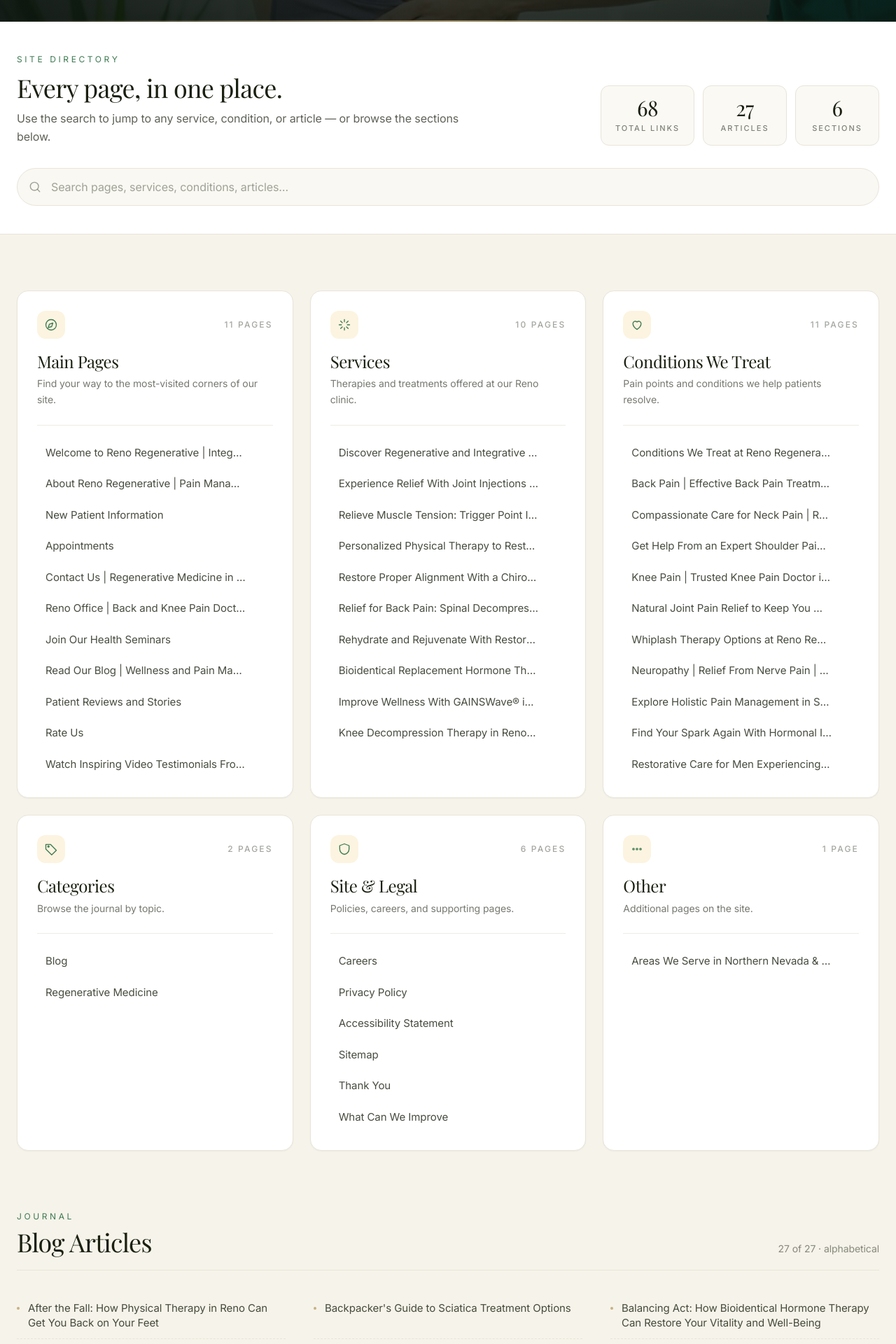
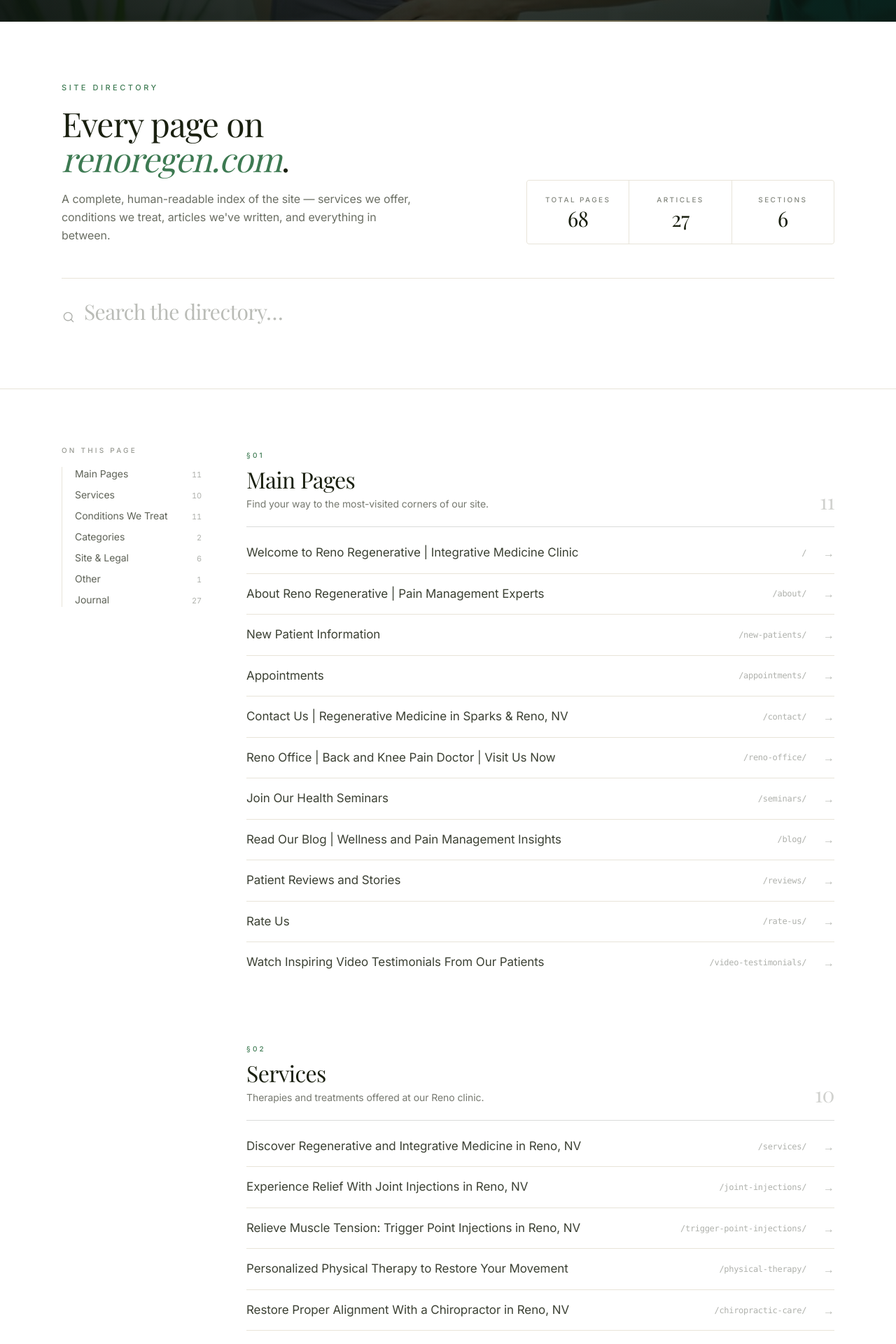
Before and after one commit to modfxmedia-ai/Reno-Regenerative-Medicine, a Next.js app: page /sitemap in a window 1280 px wide. Shown: the part 540-2460 px from the top of the page at 70% size. Built offline with nearby package versions, Linux system fonts and the light colour scheme.

Commit message:
update sitemap and website tweaks

```diff
--- a/app/sitemap/SitemapBody.tsx
+++ b/app/sitemap/SitemapBody.tsx
@@ -15,51 +15,8 @@
   );
 }
 
-function Icon({ name }: { name: SitemapGroup["icon"] }) {
-  const stroke = "currentColor";
-  switch (name) {
-    case "compass":
-      return (
-        <svg viewBox="0 0 24 24" fill="none" className="h-5 w-5" stroke={stroke} strokeWidth="1.6" strokeLinecap="round" strokeLinejoin="round">
-          <circle cx="12" cy="12" r="9" />
-          <path d="m15 9-2 6-6 2 2-6 6-2Z" />
-        </svg>
-      );
-    case "spark":
-      return (
-        <svg viewBox="0 0 24 24" fill="none" className="h-5 w-5" stroke={stroke} strokeWidth="1.6" strokeLinecap="round" strokeLinejoin="round">
-          <path d="M12 3v4M12 17v4M3 12h4M17 12h4M5.6 5.6l2.8 2.8M15.6 15.6l2.8 2.8M5.6 18.4l2.8-2.8M15.6 8.4l2.8-2.8" />
-        </svg>
-      );
-    case "heart":
-      return (
-        <svg viewBox="0 0 24 24" fill="none" className="h-5 w-5" stroke={stroke} strokeWidth="1.6" strokeLinecap="round" strokeLinejoin="round">
-          <path d="M12 20s-7-4.35-7-10a4 4 0 0 1 7-2.65A4 4 0 0 1 19 10c0 5.65-7 10-7 10Z" />
-        </svg>
-      );
-    case "tag":
-      return (
-        <svg viewBox="0 0 24 24" fill="none" className="h-5 w-5" stroke={stroke} strokeWidth="1.6" strokeLinecap="round" strokeLinejoin="round">
-          <path d="M3 12V4h8l10 10-8 8L3 12Z" />
-          <circle cx="7.5" cy="7.5" r="1.2" />
-        </svg>
-      );
-    case "shield":
-      return (
-        <svg viewBox="0 0 24 24" fill="none" className="h-5 w-5" stroke={stroke} strokeWidth="1.6" strokeLinecap="round" strokeLinejoin="round">
-          <path d="M12 3 4 6v6c0 4.5 3.4 8.4 8 9 4.6-.6 8-4.5 8-9V6l-8-3Z" />
-        </svg>
-      );
-    case "more":
-    default:
-      return (
-        <svg viewBox="0 0 24 24" fill="none" className="h-5 w-5" stroke={stroke} strokeWidth="1.6" strokeLinecap="round" strokeLinejoin="round">
-          <circle cx="6" cy="12" r="1.4" />
-          <circle cx="12" cy="12" r="1.4" />
-          <circle cx="18" cy="12" r="1.4" />
-        </svg>
-      );
-  }
+function slugify(s: string): string {
+  return s.toLowerCase().replace(/[^a-z0-9]+/g, "-").replace(/(^-|-$)/g, "");
 }
 
 type Props = {
@@ -70,7 +27,6 @@
 
 export default function SitemapBody({ groups, posts, totalLinks }: Props) {
   const [query, setQuery] = useState("");
-
   const q = query.trim().toLowerCase();
 
   const filteredGroups = useMemo(() => {
@@ -101,41 +57,77 @@
     );
   }, [sortedPosts, q]);
 
+  // Group posts by first letter for an A–Z index
+  const postsByLetter = useMemo(() => {
+    const map = new Map<string, PageMeta[]>();
+    for (const p of filteredPosts) {
+      const letter = labelFor(p).charAt(0).toUpperCase();
+      const key = /[A-Z]/.test(letter) ? letter : "#";
+      const bucket = map.get(key) ?? [];
+      bucket.push(p);
+      map.set(key, bucket);
+    }
+    return [...map.entries()].sort(([a], [b]) => a.localeCompare(b));
+  }, [filteredPosts]);
+
   const visibleCount =
     filteredGroups.reduce((n, g) => n + g.pages.length, 0) +
     filteredPosts.length;
 
+  const navItems = [
+    ...filteredGroups.map((g) => ({
+      id: slugify(g.heading),
+      label: g.heading,
+      count: g.pages.length,
+    })),
+    ...(filteredPosts.length > 0
+      ? [{ id: "journal", label: "Journal", count: filteredPosts.length }]
+      : []),
+  ];
+
   return (
-    <section className="bg-cream">
-      {/* Stats / search bar */}
-      <div className="border-b border-[#e8e4d9] bg-white">
-        <div className="mx-auto max-w-7xl px-6 py-10">
-          <div className="flex flex-col gap-8 lg:flex-row lg:items-end lg:justify-between">
-            <div className="max-w-2xl">
-              <span className="text-xs uppercase tracking-[0.3em] text-[#3d7a52]">
+    <section className="bg-white">
+      {/* ── Intro / search ────────────────────────────────────────────── */}
+      <div className="border-b border-[#e8e4d9]">
+        <div className="mx-auto max-w-6xl px-6 py-16 sm:py-20">
+          <div className="grid gap-12 lg:grid-cols-[1.4fr_1fr] lg:items-end">
+            <div>
+              <span className="text-[11px] font-medium uppercase tracking-[0.32em] text-[#3d7a52]">
                 Site Directory
               </span>
-              <h2 className="mt-3 font-serif-display text-3xl text-ink sm:text-4xl">
-                Every page, in one place.
+              <h2 className="mt-4 font-serif-display text-[2.25rem] leading-[1.1] text-ink sm:text-5xl">
+                Every page on
+                <br />
+                <span className="italic text-[#3d7a52]">renoregen.com</span>.
               </h2>
-              <p className="mt-3 text-base leading-relaxed text-ink/70">
-                Use the search to jump to any service, condition, or article —
-                or browse the sections below.
+              <p className="mt-5 max-w-lg text-base leading-relaxed text-ink/65">
+                A complete, human-readable index of the site — services we
+                offer, conditions we treat, articles we&apos;ve written, and
+                everything in between.
               </p>
             </div>
 
-            <div className="flex flex-wrap items-stretch gap-3 lg:flex-nowrap">
-              <Stat label="Total links" value={totalLinks} />
-              <Stat label="Articles" value={posts.length} />
-              <Stat label="Sections" value={groups.length} />
-            </div>
+            <dl className="grid grid-cols-3 gap-px overflow-hidden rounded-sm border border-[#e8e4d9] bg-[#e8e4d9] text-center">
+              <Metric label="Total pages" value={totalLinks} />
+              <Metric label="Articles" value={posts.length} />
+              <Metric label="Sections" value={groups.length} />
+            </dl>
           </div>
 
-          <div className="mt-8">
-            <label className="relative block">
+          {/* Search */}
+          <div className="mt-12 border-t border-[#e8e4d9] pt-8">
+            <label className="group relative block">
               <span className="sr-only">Search the sitemap</span>
-              <span className="pointer-events-none absolute left-4 top-1/2 -translate-y-1/2 text-ink/40">
-                <svg viewBox="0 0 24 24" fill="none" className="h-5 w-5" stroke="currentColor" strokeWidth="1.7" strokeLinecap="round" strokeLinejoin="round">
+              <span className="pointer-events-none absolute left-0 top-1/2 -translate-y-1/2 text-ink/35 transition-colors group-focus-within:text-[#3d7a52]">
+                <svg
+                  viewBox="0 0 24 24"
+                  fill="none"
+                  className="h-5 w-5"
+                  stroke="currentColor"
+                  strokeWidth="1.6"
+                  strokeLinecap="round"
+                  strokeLinejoin="round"
+                >
                   <circle cx="11" cy="11" r="7" />
                   <path d="m20 20-3.5-3.5" />
                 </svg>
@@ -144,60 +136,93 @@
                 type="search"
                 value={query}
                 onChange={(e) => setQuery(e.target.value)}
-                placeholder="Search pages, services, conditions, articles…"
-                className="w-full rounded-full border border-[#e8e4d9] bg-cream/60 py-3.5 pl-12 pr-5 text-base text-ink placeholder:text-ink/40 outline-none transition-colors focus:border-[#3d7a52] focus:bg-white"
+                placeholder="Search the directory…"
+                className="w-full border-0 border-b border-transparent bg-transparent pb-3 pl-8 pr-4 font-serif-display text-2xl text-ink placeholder:text-ink/30 outline-none transition-colors focus:border-[#3d7a52] sm:text-3xl"
               />
             </label>
             {q && (
-              <p className="mt-3 text-sm text-ink/60">
+              <p className="mt-3 pl-8 text-sm text-ink/55">
                 {visibleCount === 0
                   ? "No matches — try a different term."
-                  : `${visibleCount} match${visibleCount === 1 ? "" : "es"} for “${query}”.`}
+                  : `${visibleCount} result${visibleCount === 1 ? "" : "s"}.`}
               </p>
             )}
           </div>
         </div>
       </div>
 
-      {/* Group cards */}
-      <div className="mx-auto max-w-7xl px-6 py-20">
-        <div className="grid gap-6 md:grid-cols-2 lg:grid-cols-3">
-          {filteredGroups.map((group, i) => (
-            <motion.article
+      {/* ── Directory body: sticky nav + long-form lists ──────────────── */}
+      <div className="mx-auto max-w-6xl px-6 py-16 sm:py-20">
+        <div className="grid gap-12 lg:grid-cols-[200px_1fr] lg:gap-16">
+          {/* Sticky section nav */}
+          <aside className="hidden lg:block">
+            <div className="sticky top-28">
+              <p className="mb-4 text-[10px] font-medium uppercase tracking-[0.32em] text-ink/45">
+                On this page
+              </p>
+              <ul className="space-y-2.5 border-l border-[#e8e4d9]">
+                {navItems.map((item) => (
+                  <li key={item.id}>
+                    <a
+                      href={`#${item.id}`}
+                      className="group flex items-baseline justify-between gap-3 border-l-2 border-transparent pl-4 text-sm text-ink/70 transition-all hover:border-[#3d7a52] hover:pl-5 hover:text-ink"
+                    >
+                      <span className="truncate">{item.label}</span>
+                      <span className="text-[11px] tabular-nums text-ink/35">
+                        {item.count}
+                      </span>
+                    </a>
+                  </li>
+                ))}
+              </ul>
+            </div>
+          </aside>
+
+          {/* Content column */}
+          <div className="min-w-0 space-y-20">
+            {filteredGroups.map((group, gi) => (
+              <motion.section
                 key={group.heading}
-              initial={{ opacity: 0, y: 18 }}
+                id={slugify(group.heading)}
+                initial={{ opacity: 0, y: 12 }}
                 whileInView={{ opacity: 1, y: 0 }}
-              viewport={{ once: true, margin: "-60px" }}
-              transition={{ duration: 0.55, ease, delay: i * 0.04 }}
-              className="group relative flex flex-col rounded-2xl border border-[#e8e4d9] bg-white p-7 shadow-[0_1px_2px_rgba(10,18,13,0.04)] transition-all hover:-translate-y-0.5 hover:border-[#c6b180] hover:shadow-[0_18px_40px_-24px_rgba(10,18,13,0.25)]"
+                viewport={{ once: true, margin: "-80px" }}
+                transition={{ duration: 0.5, ease, delay: gi * 0.03 }}
+                className="scroll-mt-28"
               >
-              <div className="mb-5 flex items-center justify-between">
-                <span className="inline-flex h-10 w-10 items-center justify-center rounded-xl bg-[#f3d99a]/30 text-[#3d7a52]">
-                  <Icon name={group.icon} />
+                <header className="flex items-end justify-between gap-6 border-b border-[#0a120d]/15 pb-5">
+                  <div>
+                    <span className="text-[10px] font-medium uppercase tracking-[0.32em] text-[#3d7a52]">
+                      §{String(gi + 1).padStart(2, "0")}
                     </span>
-                <span className="text-xs font-medium uppercase tracking-[0.18em] text-ink/40">
-                  {group.pages.length} {group.pages.length === 1 ? "page" : "pages"}
-                </span>
-              </div>
-
-              <h3 className="font-serif-display text-2xl text-ink">
+                    <h3 className="mt-2 font-serif-display text-3xl text-ink sm:text-[2rem]">
                       {group.heading}
                     </h3>
-              <p className="mt-2 text-sm leading-relaxed text-ink/60">
+                    <p className="mt-2 max-w-xl text-sm leading-relaxed text-ink/60">
                       {group.description}
                     </p>
+                  </div>
+                  <span className="hidden shrink-0 font-serif-display text-3xl tabular-nums text-ink/20 sm:block">
+                    {String(group.pages.length).padStart(2, "0")}
+                  </span>
+                </header>
 
-              <ul className="mt-6 space-y-1.5 border-t border-[#e8e4d9]/70 pt-5">
+                <ul className="mt-2 divide-y divide-[#e8e4d9]">
                   {group.pages.map((p) => (
                     <li key={p.slug}>
                       <Link
                         href={p.slug}
-                      className="group/link flex items-center justify-between gap-3 rounded-lg px-3 py-2 text-[15px] text-ink/80 transition-colors hover:bg-[#f6f3ea] hover:text-[#0a120d]"
+                        className="group/row flex items-center gap-6 py-4 transition-colors hover:bg-[#f6f3ea]/60"
                       >
-                      <span className="truncate">{labelFor(p)}</span>
+                        <span className="flex-1 text-[17px] text-ink/85 transition-colors group-hover/row:text-[#0a120d]">
+                          {labelFor(p)}
+                        </span>
+                        <span className="hidden font-mono text-[12px] tracking-tight text-ink/35 sm:block">
+                          {p.slug}
+                        </span>
                         <span
                           aria-hidden
-                        className="text-ink/30 opacity-0 transition-all group-hover/link:translate-x-0.5 group-hover/link:opacity-100"
+                          className="text-ink/30 transition-all group-hover/row:translate-x-1 group-hover/row:text-[#3d7a52]"
                         >
                           →
                         </span>
@@ -205,60 +230,102 @@
                     </li>
                   ))}
                 </ul>
-            </motion.article>
+              </motion.section>
             ))}
+
+            {/* Journal — A–Z index */}
+            {filteredPosts.length > 0 && (
+              <motion.section
+                id="journal"
+                initial={{ opacity: 0, y: 12 }}
+                whileInView={{ opacity: 1, y: 0 }}
+                viewport={{ once: true, margin: "-80px" }}
+                transition={{ duration: 0.5, ease }}
+                className="scroll-mt-28"
+              >
+                <header className="flex items-end justify-between gap-6 border-b border-[#0a120d]/15 pb-5">
+                  <div>
+                    <span className="text-[10px] font-medium uppercase tracking-[0.32em] text-[#3d7a52]">
+                      Index
+                    </span>
+                    <h3 className="mt-2 font-serif-display text-3xl text-ink sm:text-[2rem]">
+                      Journal
+                    </h3>
+                    <p className="mt-2 max-w-xl text-sm leading-relaxed text-ink/60">
+                      Every article we&apos;ve published — sorted alphabetically.
+                    </p>
                   </div>
+                  <span className="hidden shrink-0 font-serif-display text-3xl tabular-nums text-ink/20 sm:block">
+                    {String(filteredPosts.length).padStart(2, "0")}
+                  </span>
+                </header>
 
-        {/* Blog Articles */}
-        {filteredPosts.length > 0 && (
-          <div className="mt-20">
-            <div className="flex items-end justify-between border-b border-[#e8e4d9] pb-5">
-              <div>
-                <span className="text-xs uppercase tracking-[0.3em] text-[#3d7a52]">
-                  Journal
-                </span>
-                <h2 className="mt-2 font-serif-display text-3xl text-ink sm:text-4xl">
-                  Blog Articles
-                </h2>
+                <div className="mt-10 space-y-12">
+                  {postsByLetter.map(([letter, items]) => (
+                    <div
+                      key={letter}
+                      className="grid gap-4 sm:grid-cols-[60px_1fr] sm:gap-8"
+                    >
+                      <div className="font-serif-display text-5xl leading-none text-[#c6b180] sm:text-6xl">
+                        {letter}
                       </div>
-              <span className="hidden text-sm text-ink/50 sm:block">
-                {filteredPosts.length} of {posts.length} · alphabetical
-              </span>
-            </div>
-
-            <ul className="mt-8 grid gap-x-10 gap-y-2 sm:grid-cols-2 lg:grid-cols-3">
-              {filteredPosts.map((post) => (
-                <li
-                  key={post.slug}
-                  className="border-b border-dashed border-[#e8e4d9]"
-                >
+                      <ul className="divide-y divide-[#e8e4d9] border-t border-[#e8e4d9]">
+                        {items.map((post) => (
+                          <li key={post.slug}>
                             <Link
                               href={post.slug}
-                    className="flex items-start gap-3 py-3 text-[15px] leading-snug text-ink/80 transition-colors hover:text-[#3d7a52]"
+                              className="group/row flex items-center gap-4 py-3 text-[15px] leading-snug text-ink/80 transition-colors hover:text-[#3d7a52]"
                             >
+                              <span className="flex-1">{labelFor(post)}</span>
                               <span
                                 aria-hidden
-                      className="mt-2 h-1 w-1 flex-shrink-0 rounded-full bg-[#c6b180]"
-                    />
-                    <span>{labelFor(post)}</span>
+                                className="text-ink/25 opacity-0 transition-all group-hover/row:translate-x-0.5 group-hover/row:opacity-100"
+                              >
+                                →
+                              </span>
                             </Link>
                           </li>
                         ))}
                       </ul>
                     </div>
+                  ))}
+                </div>
+              </motion.section>
             )}
+
+            {/* Empty state */}
+            {filteredGroups.length === 0 && filteredPosts.length === 0 && (
+              <div className="rounded-sm border border-dashed border-[#e8e4d9] p-12 text-center">
+                <p className="font-serif-display text-2xl text-ink">
+                  Nothing found.
+                </p>
+                <p className="mt-2 text-sm text-ink/55">
+                  Try a different keyword, or clear the search.
+                </p>
+                <button
+                  onClick={() => setQuery("")}
+                  className="mt-5 text-sm font-medium text-[#3d7a52] underline-offset-4 hover:underline"
+                >
+                  Clear search
+                </button>
+              </div>
+            )}
+          </div>
+        </div>
       </div>
     </section>
   );
 }
 
-function Stat({ label, value }: { label: string; value: number }) {
+function Metric({ label, value }: { label: string; value: number }) {
   return (
-    <div className="min-w-[120px] rounded-xl border border-[#e8e4d9] bg-cream/50 px-5 py-4 text-center">
-      <div className="font-serif-display text-3xl text-ink">{value}</div>
-      <div className="mt-1 text-[11px] font-medium uppercase tracking-[0.18em] text-ink/55">
+    <div className="bg-white px-4 py-5">
+      <dt className="text-[10px] font-medium uppercase tracking-[0.24em] text-ink/55">
         {label}
-      </div>
+      </dt>
+      <dd className="mt-1 font-serif-display text-3xl tabular-nums text-ink">
+        {value}
+      </dd>
     </div>
   );
 }
```
Also changed, not shown: app/sitemap.ts (+13 -1 lines). Lines whose indentation alone changed are shown as unchanged.
